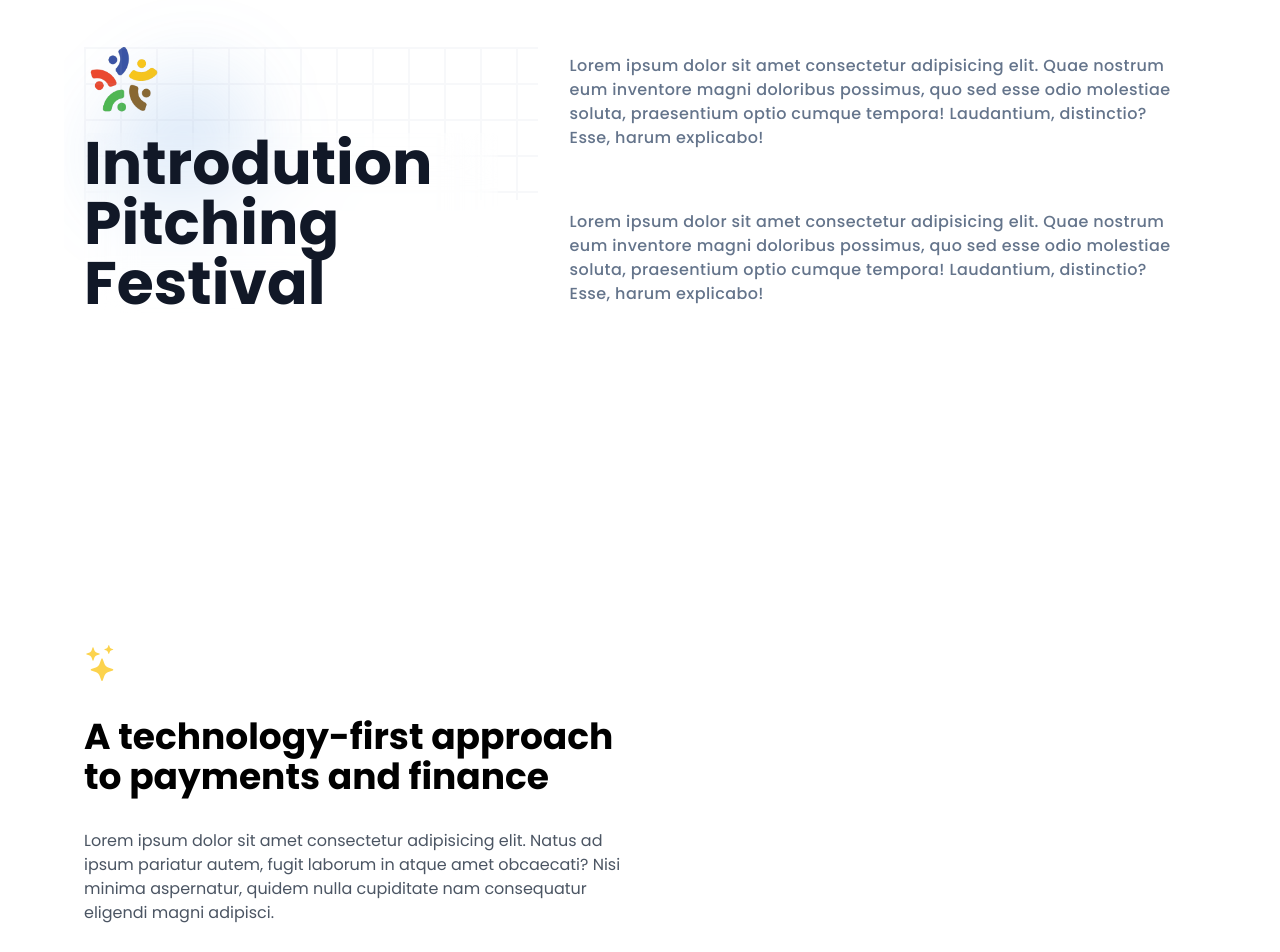
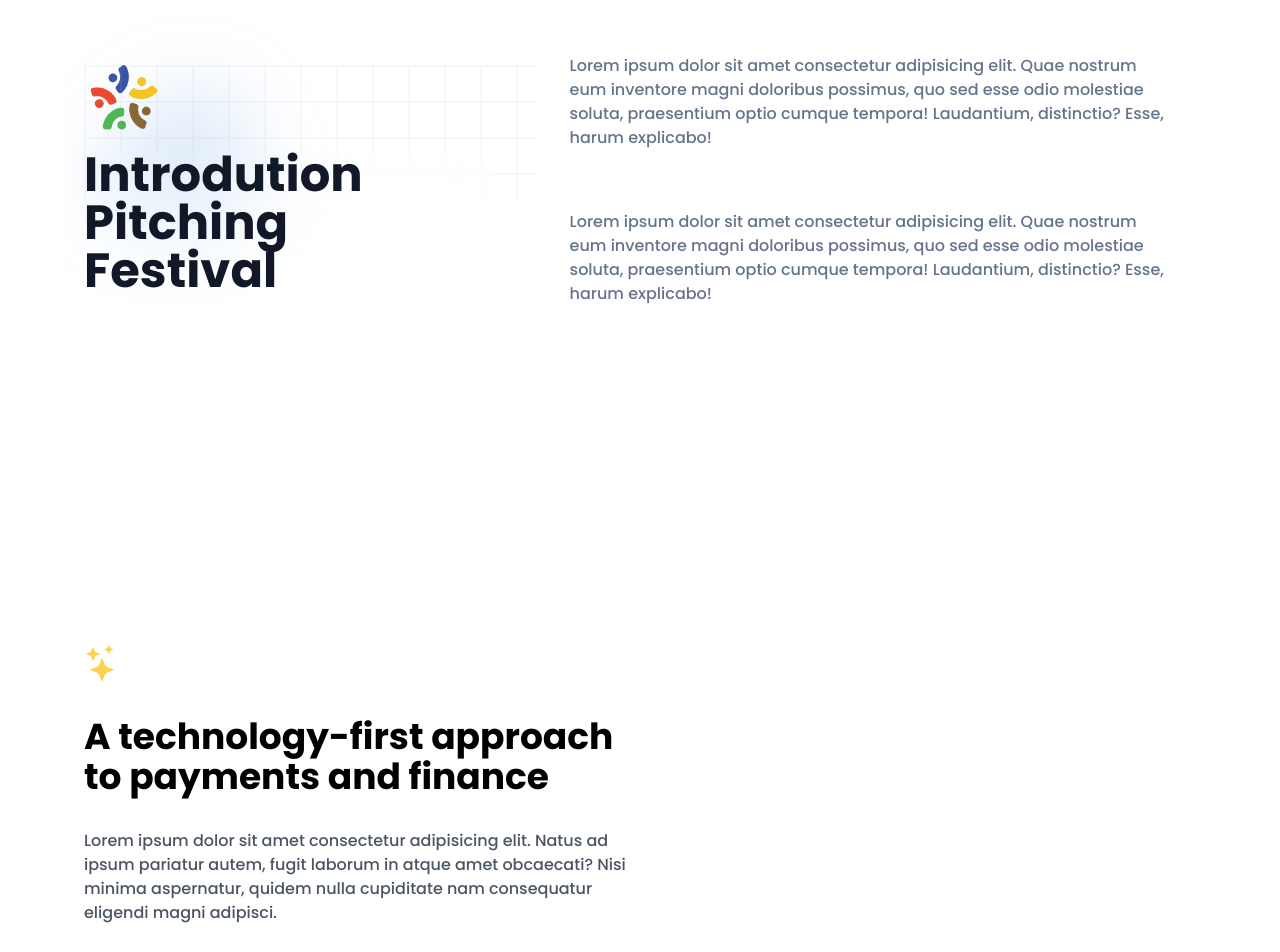
Before and after one commit to muhammaderlangga99/pitchingfest, a website: page index.html in a window 1280 px wide. Shown: the part 1100-2052 px from the top of the page. Drawn offline with nearby package versions, Linux system fonts and the light colour scheme.

```diff
--- a/index.html
+++ b/index.html
@@ -79,7 +79,7 @@
         <div class="py-8 px-4 m-auto max-w-screen-xl text-center lg:py-16 z-30">
             <p class="text-slate-400 capitalize font-medium mb-3"><img src="public/img/trilogi.png" class="grayscale m-auto w-8 mr-2 inline" alt="Pitching Fertival"> Part of the trilogi university</p>
             <h1 class="mb-4 lg:p-5 inline-block text-3xl font-extrabold tracking-tight text-gray-900 md:text-5xl lg:text-6xl dark:text-white bg-opacity-95 backdrop-blur-xl">Technososiopreneurship: shaping a sustainable future.</h1>
-            <span id="element" class="text-lg items-center justify-center font-normal text-gray-500 lg:text-xl dark:text-gray-400 caret-slate-300"></span>
+            <p id="element" class="text-lg inline-block items-center justify-center text-gray-500 lg:text-xl dark:text-gray-400 caret-slate-300 font-medium"></p>
             <div class="flex flex-col space-y-4 sm:flex-row sm:justify-center sm:space-y-0 sm:space-x-4 mt-8">
                 <a href="public/proposal.docx"
                     class="inline-flex justify-center items-center py-3 px-5 text-base font-medium text-center text-blue-600 rounded-full bg-blue-100 hover:bg-blue-800 focus:ring-4 focus:ring-blue-300 dark:focus:ring-blue-900 hover:text-blue-50">
@@ -132,13 +132,13 @@
             <img src="public/img/blue-header.svg" class="absolute blur-2xl w-48" alt="">
             <div class="boxes absolute w-full h-3/6"></div>
             <img src="public/img/logo.png" class="w-20 stroke-red-400" alt="">
-            <h1 id="intro-header" class="intro-header font-bold backdrop-blur-xl text-gray-900 dark:text-white mt-5 text-6xl lg:text-7xl"></h1>
+            <h1 id="intro-header" class="intro-header font-bold backdrop-blur-xl text-gray-900 dark:text-white mt-5 text-5xl"></h1>
         </div>
         <div class="lg:col-span-3 text-slate-500 flex flex-col gap-y-5 p-5 my-auto">
-            <p class="font-medium lg:p-5 rounded-xl tracking-wide">
+            <p class="font-medium lg:p-5 rounded-xl tracking-normal">
                 Lorem ipsum dolor sit amet consectetur adipisicing elit. Quae nostrum eum inventore magni doloribus possimus, quo sed esse odio molestiae soluta, praesentium optio cumque tempora! Laudantium, distinctio? Esse, harum explicabo!
             </p>
-            <p class="font-medium lg:p-5 rounded-xl tracking-wide">
+            <p class="font-medium lg:p-5 rounded-xl tracking-normal">
                 Lorem ipsum dolor sit amet consectetur adipisicing elit. Quae nostrum eum inventore magni doloribus possimus, quo sed esse odio molestiae soluta, praesentium optio cumque tempora! Laudantium, distinctio? Esse, harum explicabo!
             </p>
         </div>
@@ -159,7 +159,7 @@
                     A technology-first approach to payments
                     and finance
                 </h2>
-                <p class="text-gray-600 dark:text-gray-300">Lorem ipsum dolor sit amet consectetur adipisicing elit. Natus
+                <p class="text-gray-600 dark:text-gray-300 font-medium tracking-normal">Lorem ipsum dolor sit amet consectetur adipisicing elit. Natus
                     ad ipsum pariatur autem, fugit laborum in atque amet obcaecati? Nisi minima aspernatur, quidem nulla
                     cupiditate nam consequatur eligendi magni adipisci.</p>
             </div>
@@ -244,7 +244,7 @@
                     </div>
                 </div>
                 <div
-                    class="group relative bg-gray-50 transition hover:z-[1] hover:shadow-2xl hover:shadow-gray-00/10">
+                    class="group relative bg-white transition hover:z-[1] hover:shadow-2xl hover:shadow-gray-00/10">
                     <div
                         class="relative space-y-8 py-12 p-8 transition duration-300 group-hover:bg-white">
                         <img src="https://cdn-icons-png.flaticon.com/512/4341/4341025.png" class="w-12" width="512"
```
Also changed, not shown: output.css.
